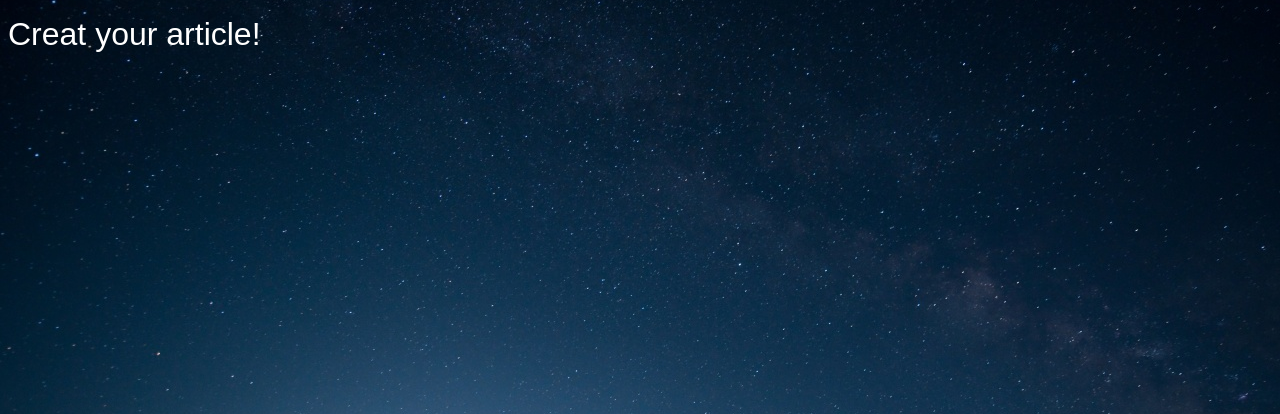
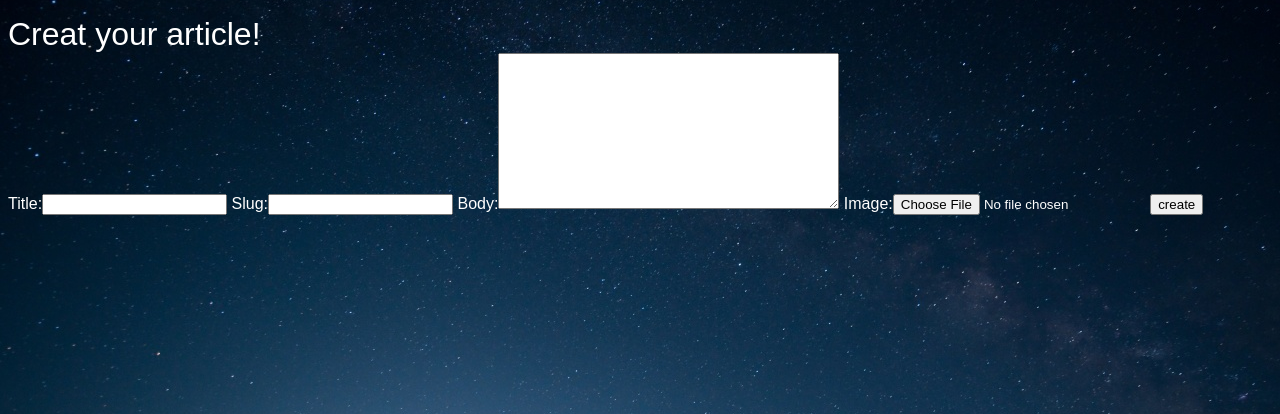
Before and after one commit to hackerworkininternet/django_blog, a Django app: page /articles/create in a window 1280 px wide. Shown: the part 73-487 px from the top of the page. Run offline with Django 3.2, Linux system fonts and the light colour scheme; a user stored in the database is signed in.

Commit message:
create a articles by other user

```diff
--- /dev/null
+++ b/django/django_Evil_Spirit/articles/forms.py
@@ -0,0 +1,7 @@
+from django import forms
+from . import models
+
+class CreateArticle(forms.ModelForm):
+	class Meta:
+		model = models.Article
+		fields = ['title','slug','body','image']
--- a/django/django_Evil_Spirit/articles/templates/articles/create_article.html
+++ b/django/django_Evil_Spirit/articles/templates/articles/create_article.html
@@ -6,5 +6,13 @@
 			Creat your article!
 		</h1>
 
+		<form class="site-form" action="{% url 'articles:create' %}" method="post" enctype="multipart/form-data">
+
+			{{form}}
+			{% csrf_token %}
+			<input type="submit" name="" value="create">
+
+		</form>
+
 	</div>
 {% endblock %}
--- a/django/django_Evil_Spirit/articles/views.py
+++ b/django/django_Evil_Spirit/articles/views.py
@@ -1,6 +1,7 @@
-from django.shortcuts import render , HttpResponse
+from django.shortcuts import render , HttpResponse, redirect
 from . import models
 from django.contrib.auth.decorators import login_required
+from . import forms
 
 # Create your views here.
 def articles_list(request):
@@ -15,4 +16,11 @@ def articles_detail(request, slug):
 
 @login_required(login_url="/accounts/login")
 def create_article(request):
-	return render(request, 'articles/create_article.html')
+	if request.method == 'POST':
+		form = forms.CreateArticle(request.POST,request.FILES)
+		if form.is_valid:
+			# save article
+			return redirect('articles:list')
+	else:
+		form = forms.CreateArticle()
+	return render(request, 'articles/create_article.html',{'form':form})
```
